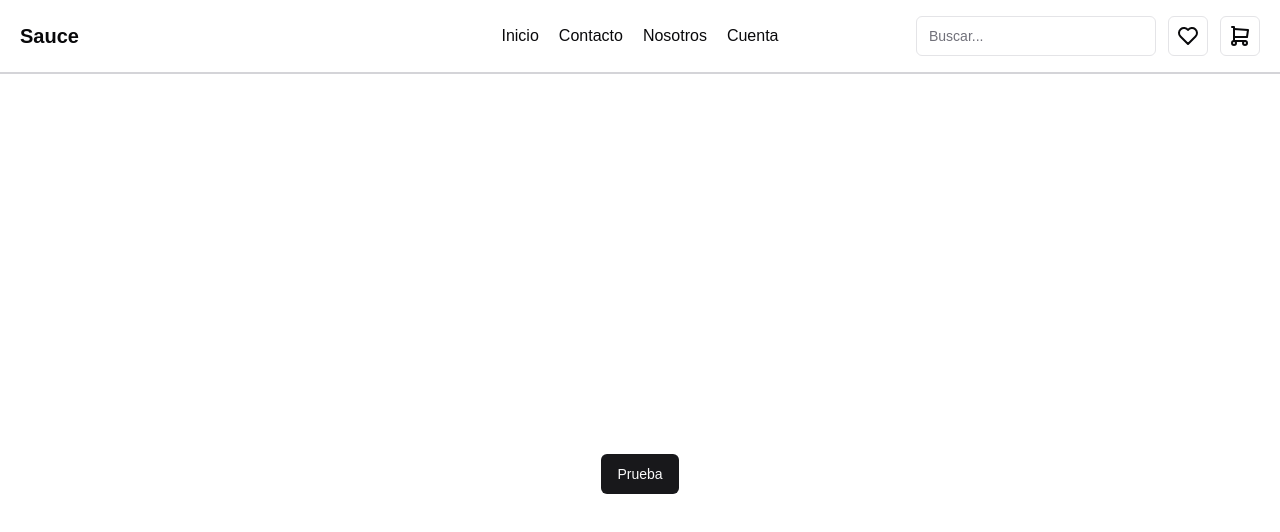
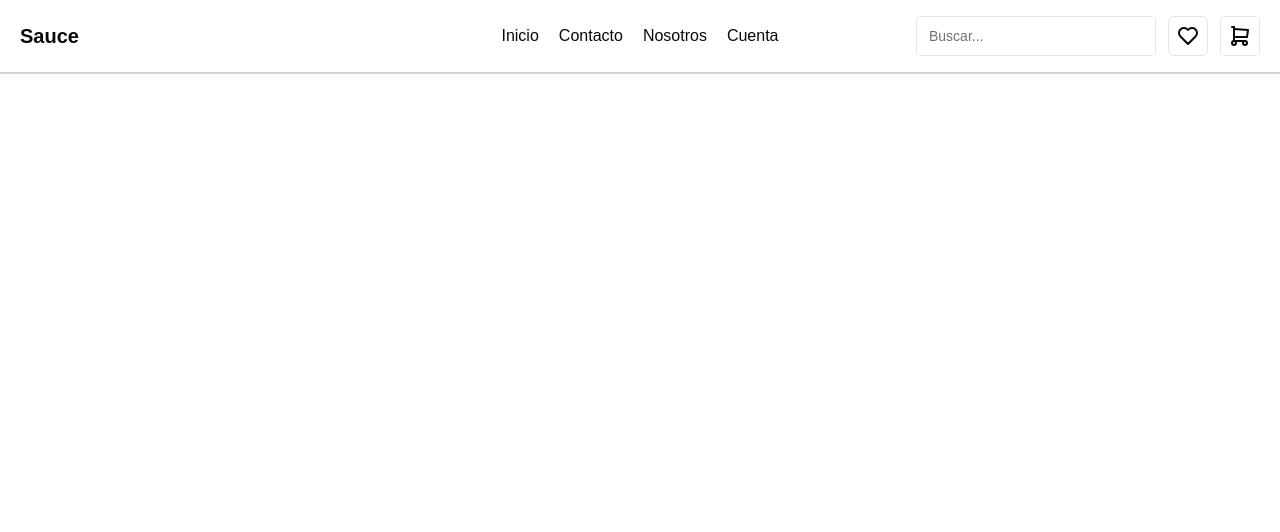
Before and after one commit to mendoza000/sauce-store-frontend, a Next.js app: page / in a window 1280 px wide. Shown: the top 532 px of the page. Built offline with nearby package versions, Linux system fonts and the light colour scheme; a web font is replaced by a local one.

Commit message:
clean page

```diff
--- a/src/app/page.tsx
+++ b/src/app/page.tsx
@@ -1,10 +1,5 @@
-import { Button } from "@/components/ui/button"
-import Image from "next/image"
-
 export default function Home() {
 	return (
-		<main className="flex min-h-screen flex-col items-center justify-center p-24">
-			<Button>Prueba</Button>
-		</main>
+		<main className="flex flex-col items-center justify-center p-24"></main>
 	)
 }
```
